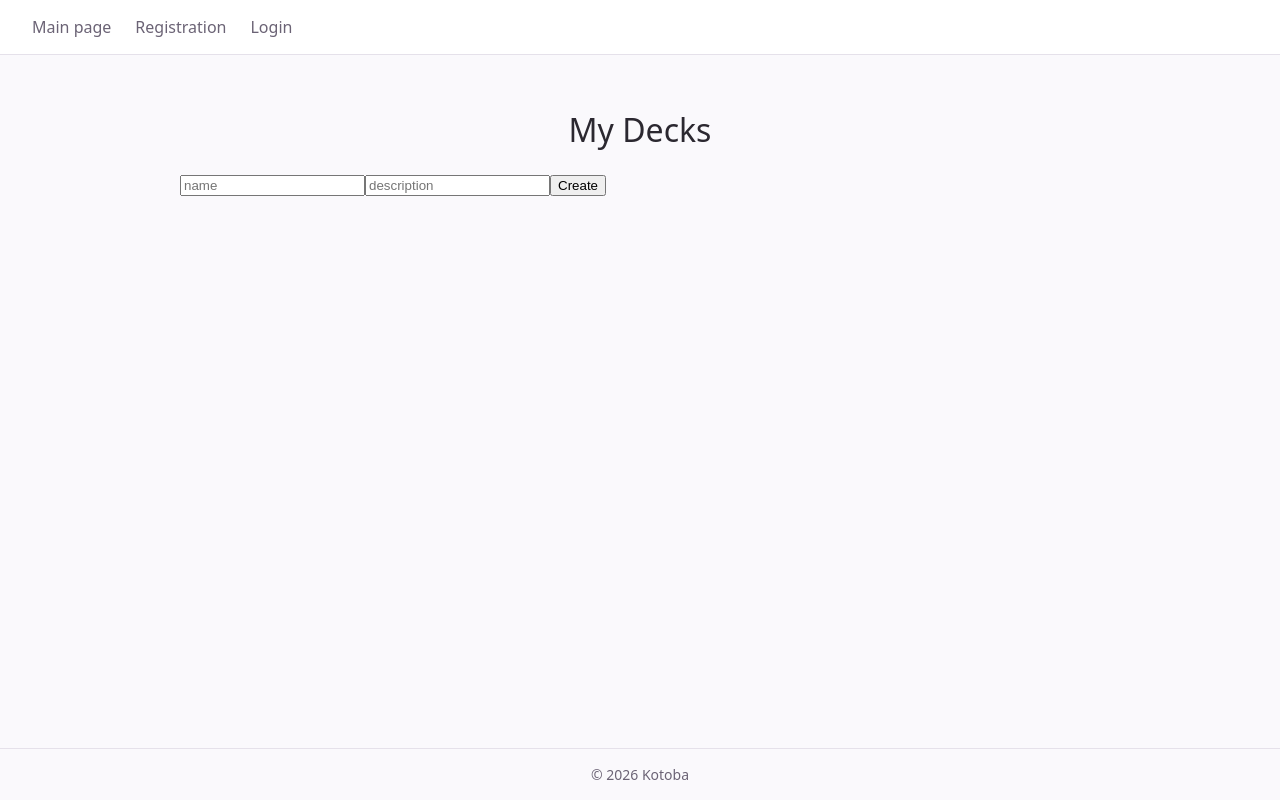
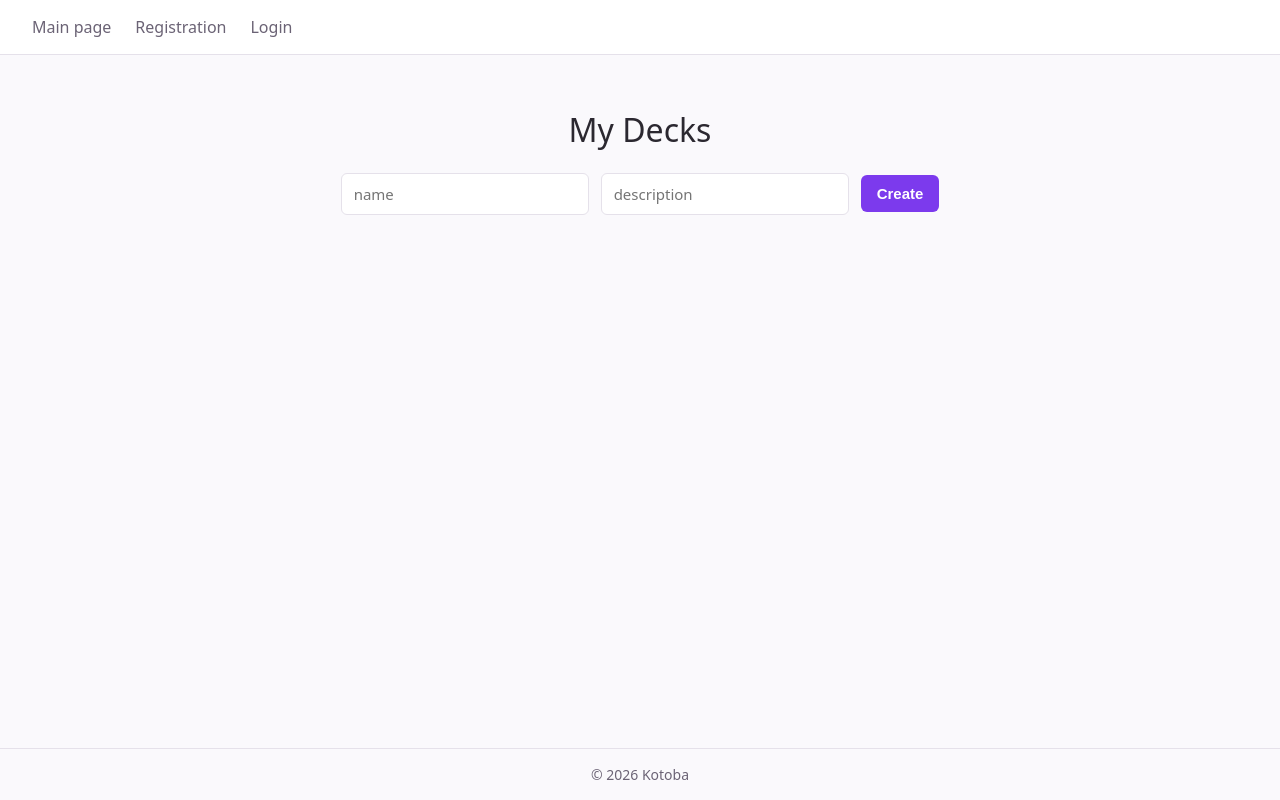
Before and after one commit to TimCheers/JapaneseTextGenerator, a React (Vite) app in the folder frontend/: page /decks in a window 1280 px wide. Built offline with nearby package versions, Linux system fonts and the light colour scheme.

Commit message:
styles for deck form

```diff
--- a/frontend/src/pages/DecksPage.tsx
+++ b/frontend/src/pages/DecksPage.tsx
@@ -5,6 +5,7 @@ import { AuthContext } from "../context/AuthContext"
 import { createDeck } from "../api/decks"
 import type { CreateDeckRequest } from "../api/decks"
 import { DeckCard } from "../components/DeckCard"
+import "../styles/DeckForm.css";
 
 
 export function DecksPage() {
@@ -53,7 +54,7 @@ export function DecksPage() {
     return (
         <div>
             <h1>My Decks</h1>
-            <form onSubmit={handleSubmit}>
+            <form onSubmit={handleSubmit} className="deck-form">
                 <input placeholder="name" name="name" value={form.name} onChange={handleChange} />
                 <input placeholder="description"
                     name="description"
--- /dev/null
+++ b/frontend/src/styles/DeckForm.css
@@ -0,0 +1,41 @@
+.deck-form {
+  display: flex;
+  gap: 12px;
+  align-items: center;
+  justify-content: center;
+  margin-bottom: 8px;
+}
+
+.deck-form input {
+  padding: 10px 12px;
+  border: 1px solid var(--color-border);
+  border-radius: 6px;
+  font-size: 15px;
+  font-family: inherit;
+}
+
+.deck-form input:focus {
+  outline: none;
+  border-color: var(--color-primary);
+}
+
+.deck-form button {
+  padding: 10px 16px;
+  background: var(--color-primary);
+  color: var(--color-primary-text);
+  border: none;
+  border-radius: 6px;
+  font-size: 15px;
+  font-weight: 600;
+  cursor: pointer;
+}
+
+.deck-form button:hover {
+  background: var(--color-primary-hover);
+}
+
+.deck-form p {
+  color: #cc3355;
+  font-size: 14px;
+  margin: 8px 0 0;
+}
```
